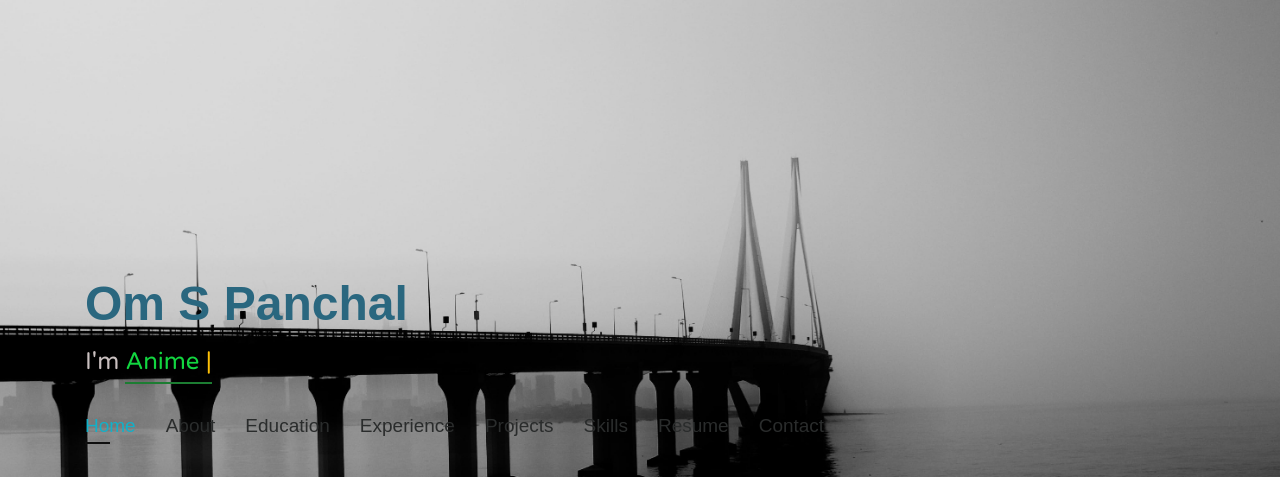
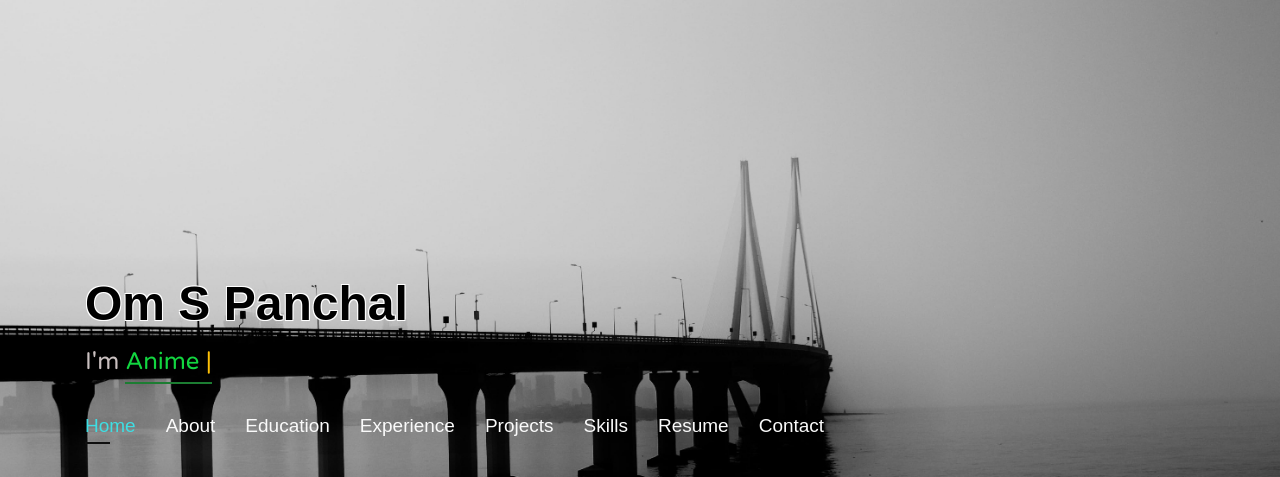
Before and after one commit to OmSPluto/Om_S_P, a plain HTML site: page OMSP/index.html in a window 1280 px wide. Shown: the top 477 px of the page. Drawn offline with Linux system fonts and the light colour scheme.

```diff
--- a/OMSP/assets/css/style.css
+++ b/OMSP/assets/css/style.css
@@ -19,15 +19,13 @@
   content: "";
   position: fixed;
   /*background: #101010 url("https://i.postimg.cc/9fz4RHtW/bg.jpg") top right no-repeat;*/
-  background: #101010 url("../img/background/bg.jpg") top right no-repeat;
-  background-size: cover;
+  background-color: black;
   left: 0;
   right: 0;
   top: 0;
   height: 100vh;
   z-index: -1;
 }
-
 
 
 
@@ -57,6 +55,8 @@
 --------------------------------------------------------------*/
 #header {
   transition: ease-in-out 0s;
+  background: #101010 url("../img/background/bg.jpg") top right no-repeat;
+  background-size: cover;
   position: relative;
   height: 100vh;
   display: flex;
@@ -79,7 +79,7 @@
 }
 
 #header h1 a, #header h1 a:hover {
-  color: #2a677f;
+  color: #000000;
   line-height: 1;
   display: inline-block;
 }
@@ -164,7 +164,7 @@
 .nav-menu a {
   display: block;
   position: relative;
-  color: #2a2c2c;
+  color: #fafafa;
   font-size: 19px;
   font-family: "Poppins", sans-serif;
   font-weight: 400;
@@ -189,7 +189,7 @@
 }
 
 .nav-menu a:hover, .nav-menu .active > a, .nav-menu li:hover > a {
-  color: #12b1c9;
+  color: #3fdee3;
   text-decoration: none;
 }
 
@@ -283,7 +283,7 @@
   left: 0;
   top: 0;
   right: 0;
-  background: #dbe2ea;
+  background: #000000;
 }
 
 #header.header-top .social-links, #header.header-top h2 {
--- a/OMSP/index.html
+++ b/OMSP/index.html
@@ -62,7 +62,11 @@
 
     <div class="container">
 
-      <h1><a href="index.html">Om S Panchal</a></h1>
+      <h1 class="omsp" style="color: black; text-shadow:
+      1px 1px 0 white,
+      -1px -1px 0 white,
+      1px -1px 0 white,
+      -1px 1px 0 white;"><a href="index.html">Om S Panchal</a></h1>
       <h2 style="color:#cac0c0">I'm <span class="typing" style="color:#12D640"></span></h2>
       <nav class="nav-menu d-none d-lg-block">
         <ul>
```
